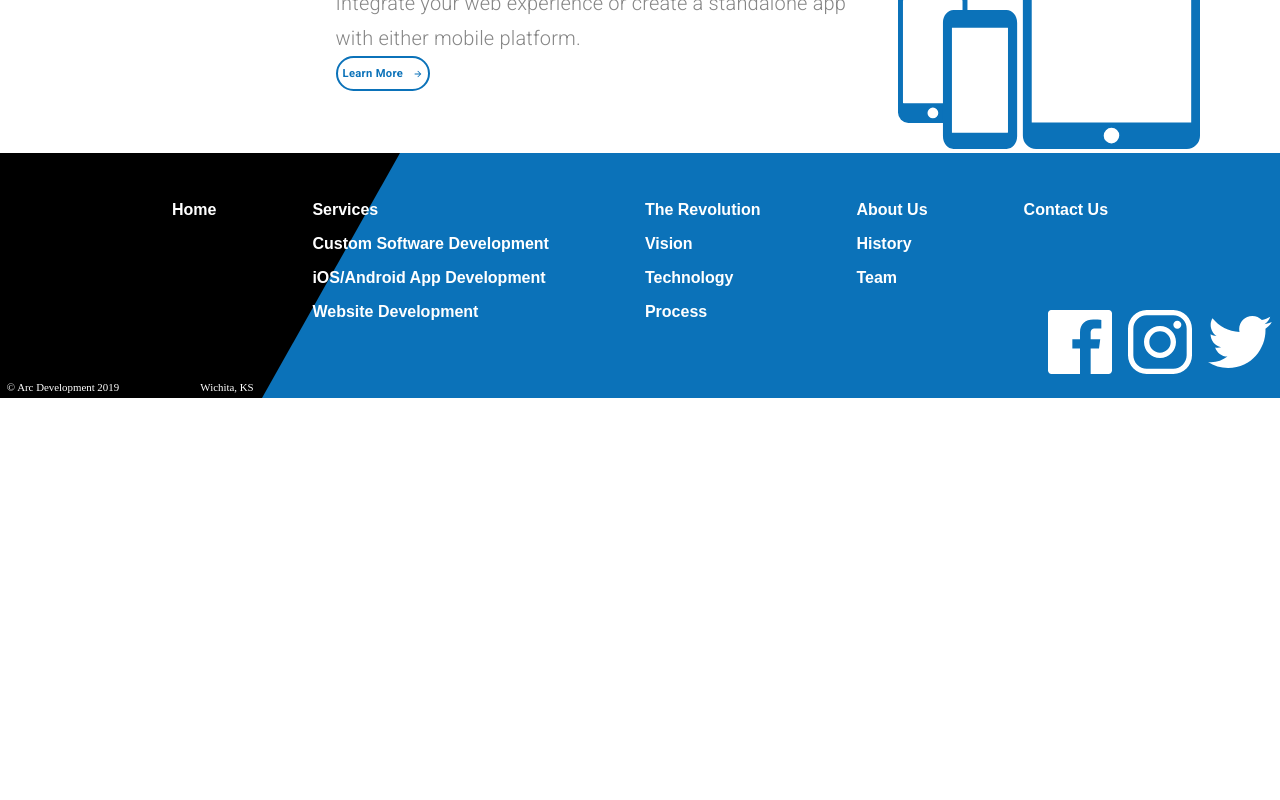
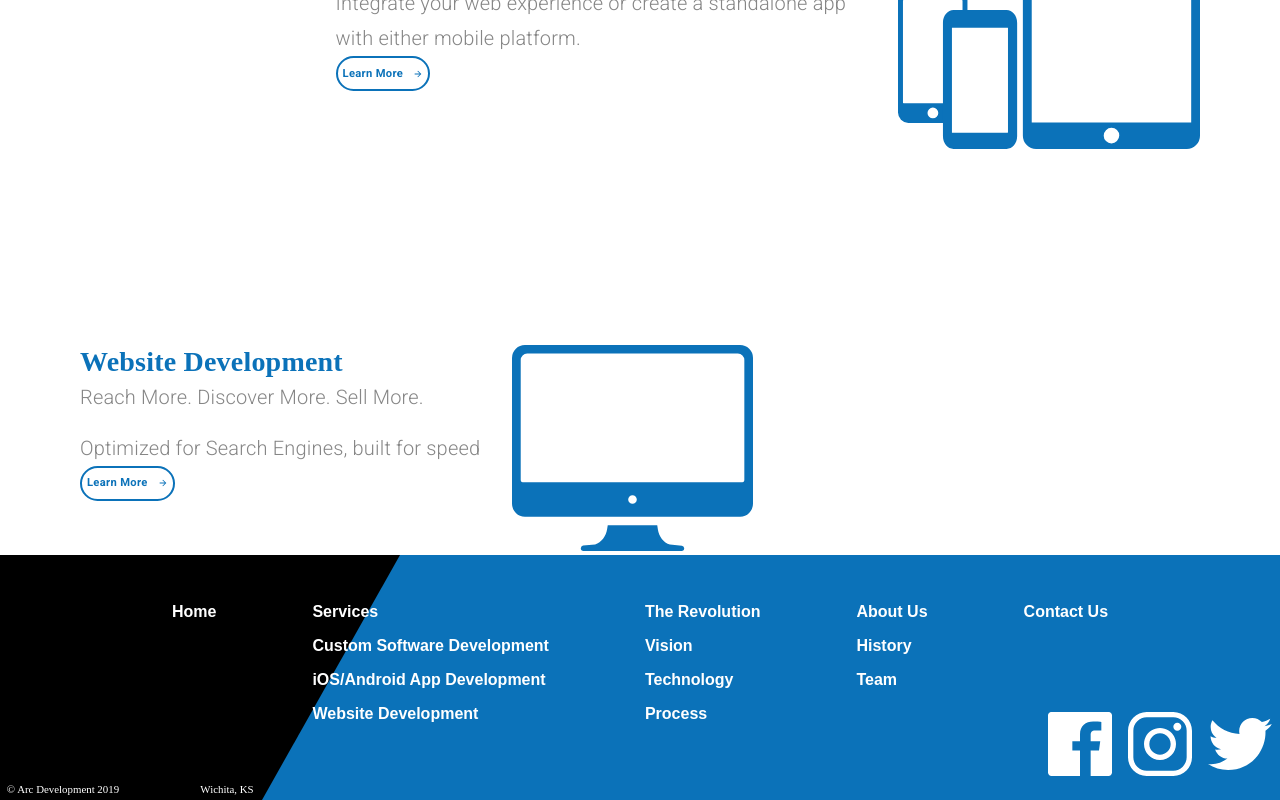
Before and after one commit to JunaidSikander/ARC-Development, a React (Create React App) app: page / in a window 1280 px wide. Shown: the part 1297-2097 px from the top of the page. Before the commit the page ends 1695 px from the top, so only its background shows below. Built offline with nearby package versions, Linux system fonts and the light colour scheme.

Commit message:
[ADD] Website block

```diff
--- a/src/components/LandingPage.js
+++ b/src/components/LandingPage.js
@@ -158,7 +158,7 @@
             <Grid item> { /*----- iOS/Android  Block -----*/}
                 <Grid container justify={matchesSM ? "center" : 'flex-end'} className={classes.serviceContainer}>
                     <Grid item
-                          style={{ textAlign: matchesSM ? 'center' : undefined }}>
+                          style={{textAlign: matchesSM ? 'center' : undefined}}>
                         <Typography variant='h4'>
                             iOS/Android App Development
                         </Typography>
@@ -167,15 +167,41 @@
                         </Typography>
                         <Typography variant='subtitle1'>
                             Integrate your web experience or create a standalone app
-                            { matchesSM ? null : <br/> } with either mobile platform.
+                            {matchesSM ? null : <br/>} with either mobile platform.
                         </Typography>
                         <Button variant='outlined' className={classes.learnButton}>
                             <span style={{marginRight: 10}}> Learn More </span>
                             <ButtonArrow width={10} height={10} fill={theme.palette.common.blue}/>
                         </Button>
                     </Grid>
-                    <Grid item style={{ marginRight: matchesSM ? 0 : '5em', }}>
+                    <Grid item style={{marginRight: matchesSM ? 0 : '5em',}}>
                         <img className={classes.icon} alt='mobile phone icon' src='/assets/mobileIcon.svg'/>
+                    </Grid>
+                </Grid>
+            </Grid>
+            <Grid item> { /*----- Website Block -----*/}
+                <Grid container justify={matchesSM ? "center" : undefined} className={classes.serviceContainer}>
+                    <Grid item
+                          style={{
+                              marginLeft: matchesSM ? 0 : '5em',
+                              textAlign: matchesSM ? 'center' : undefined
+                          }}>
+                        <Typography variant='h4'>
+                            Website Development
+                        </Typography>
+                        <Typography variant='subtitle1' className={classes.subtitle}>
+                            Reach More. Discover More. Sell More.
+                        </Typography>
+                        <Typography variant='subtitle1'>
+                            Optimized for Search Engines, built for speed
+                        </Typography>
+                        <Button variant='outlined' className={classes.learnButton}>
+                            <span style={{marginRight: 10}}> Learn More </span>
+                            <ButtonArrow width={10} height={10} fill={theme.palette.common.blue}/>
+                        </Button>
+                    </Grid>
+                    <Grid item>
+                        <img className={classes.icon} alt='website icon' src='/assets/websiteIcon.svg'/>
                     </Grid>
                 </Grid>
             </Grid>
```
Also changed, not shown: public/assets/websiteIcon.svg (renamed from src/assets/websiteIcon.svg).
